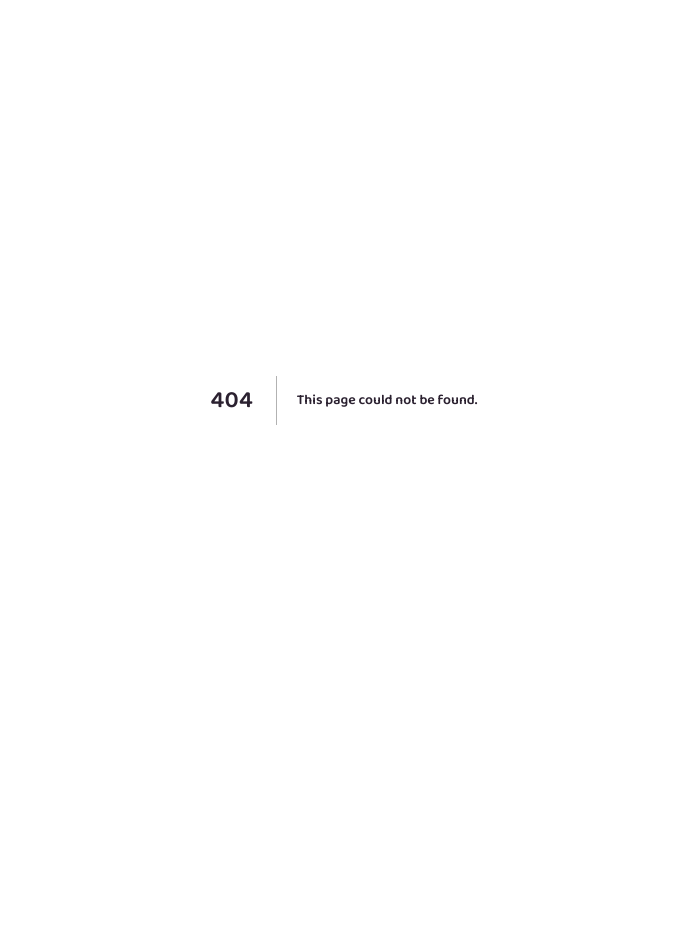
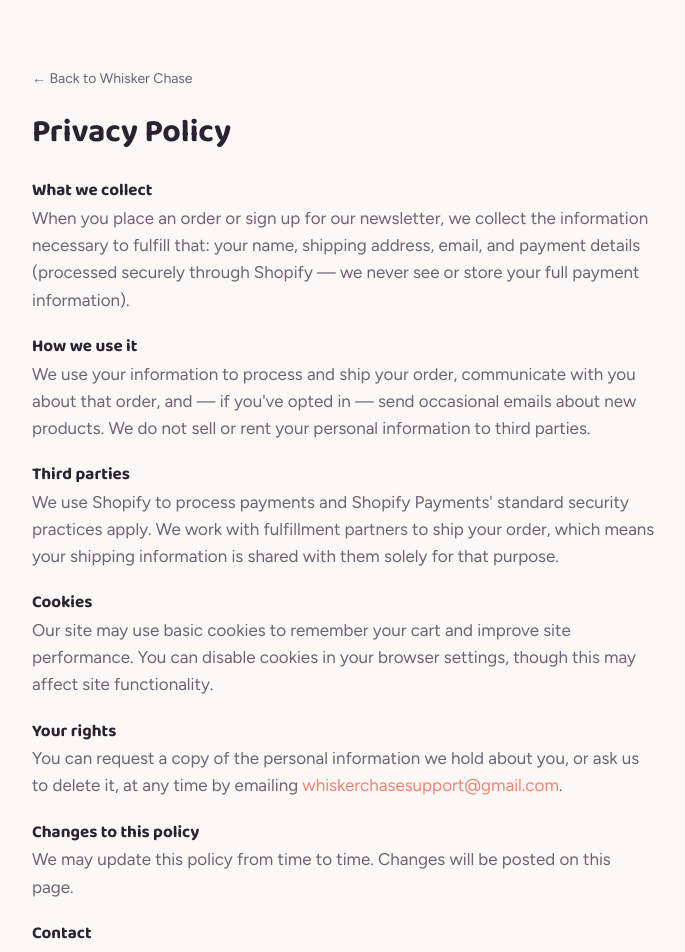
Before and after one commit to bruhnation/whiskerchase, a Next.js app: page /privacy-policy in a window 1280 px wide. Before the commit this address had no page. Shown: the top 952 px of the page, without its empty margins (296-981 px from the left). Before the commit the page ends 800 px from the top, so only its background shows below. Built offline with nearby package versions, Linux system fonts and the light colour scheme.

Commit message:
Add Privacy Policy page component

```diff
--- /dev/null
+++ b/src/app/privacy-policy/page.tsx
@@ -0,0 +1,82 @@
+export default function PrivacyPolicy() {
+  return (
+    <div className="mx-auto max-w-2xl px-6 py-16">
+      <a href="/" className="text-sm text-ink-muted hover:text-accent">← Back to Whisker Chase</a>
+      <h1 className="mt-6 font-display text-[32px] font-semibold leading-[1.15]">
+        Privacy Policy
+      </h1>
+
+      <div className="mt-8 space-y-6 text-ink-muted">
+        <div>
+          <h2 className="font-bold text-ink">What we collect</h2>
+          <p className="mt-1">
+            When you place an order or sign up for our newsletter, we collect
+            the information necessary to fulfill that: your name, shipping
+            address, email, and payment details (processed securely through
+            Shopify — we never see or store your full payment information).
+          </p>
+        </div>
+
+        <div>
+          <h2 className="font-bold text-ink">How we use it</h2>
+          <p className="mt-1">
+            We use your information to process and ship your order,
+            communicate with you about that order, and — if you&apos;ve opted
+            in — send occasional emails about new products. We do not sell or
+            rent your personal information to third parties.
+          </p>
+        </div>
+
+        <div>
+          <h2 className="font-bold text-ink">Third parties</h2>
+          <p className="mt-1">
+            We use Shopify to process payments and Shopify Payments&apos;
+            standard security practices apply. We work with fulfillment
+            partners to ship your order, which means your shipping
+            information is shared with them solely for that purpose.
+          </p>
+        </div>
+
+        <div>
+          <h2 className="font-bold text-ink">Cookies</h2>
+          <p className="mt-1">
+            Our site may use basic cookies to remember your cart and improve
+            site performance. You can disable cookies in your browser
+            settings, though this may affect site functionality.
+          </p>
+        </div>
+
+        <div>
+          <h2 className="font-bold text-ink">Your rights</h2>
+          <p className="mt-1">
+            You can request a copy of the personal information we hold about
+            you, or ask us to delete it, at any time by emailing{" "}
+            <a href="mailto:whiskerchasesupport@gmail.com" className="text-accent hover:underline">
+              whiskerchasesupport@gmail.com
+            </a>
+            .
+          </p>
+        </div>
+
+        <div>
+          <h2 className="font-bold text-ink">Changes to this policy</h2>
+          <p className="mt-1">
+            We may update this policy from time to time. Changes will be
+            posted on this page.
+          </p>
+        </div>
+
+        <div>
+          <h2 className="font-bold text-ink">Contact</h2>
+          <p className="mt-1">
+            Questions about this policy? Email{" "}
+            <a href="mailto:whiskerchasesupport@gmail.com" className="text-accent hover:underline">
+              whiskerchasesupport@gmail.com
+            </a>
+            .
+          </p>
+        </div>
+      </div>
+    </div>
+  );
+}
```
